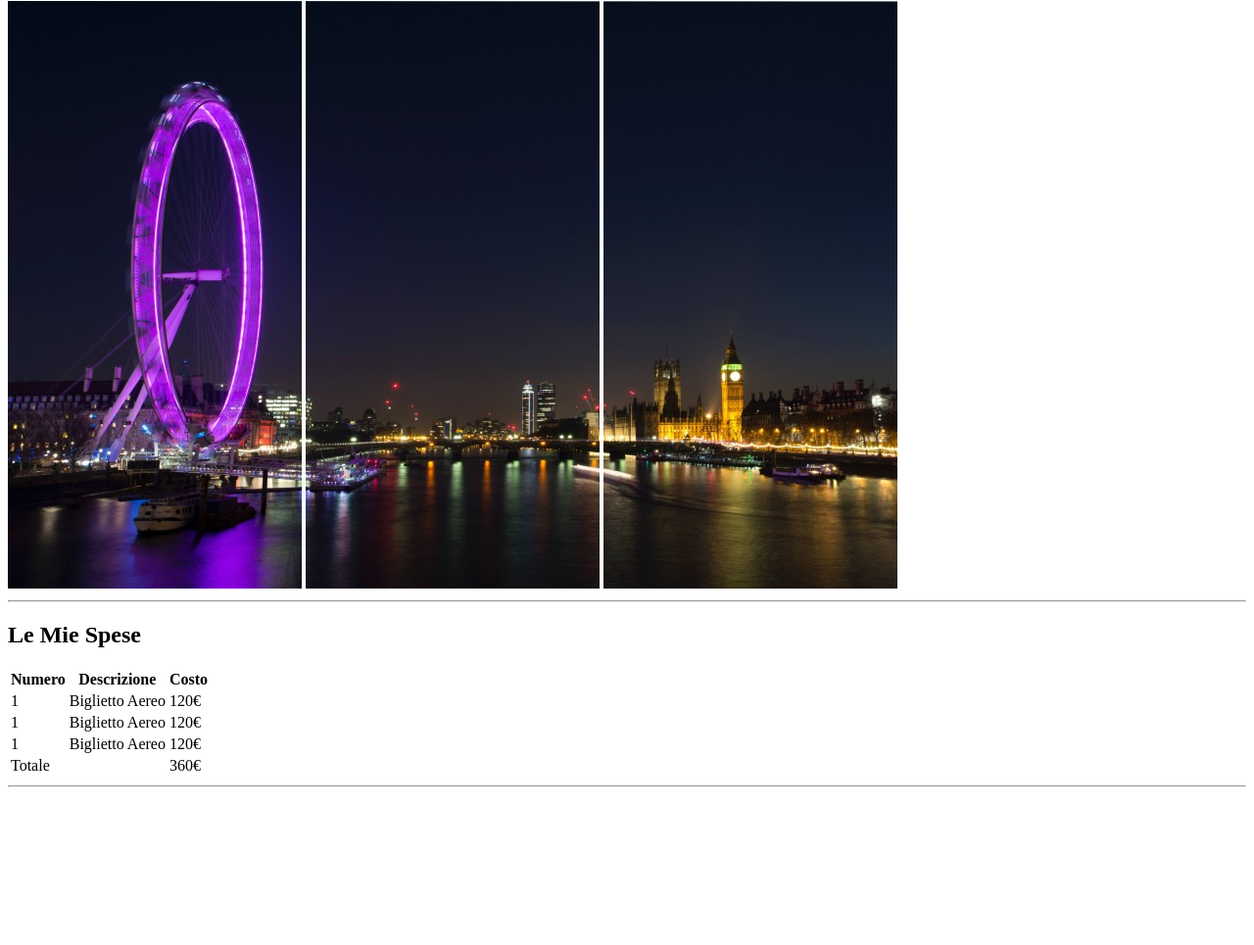
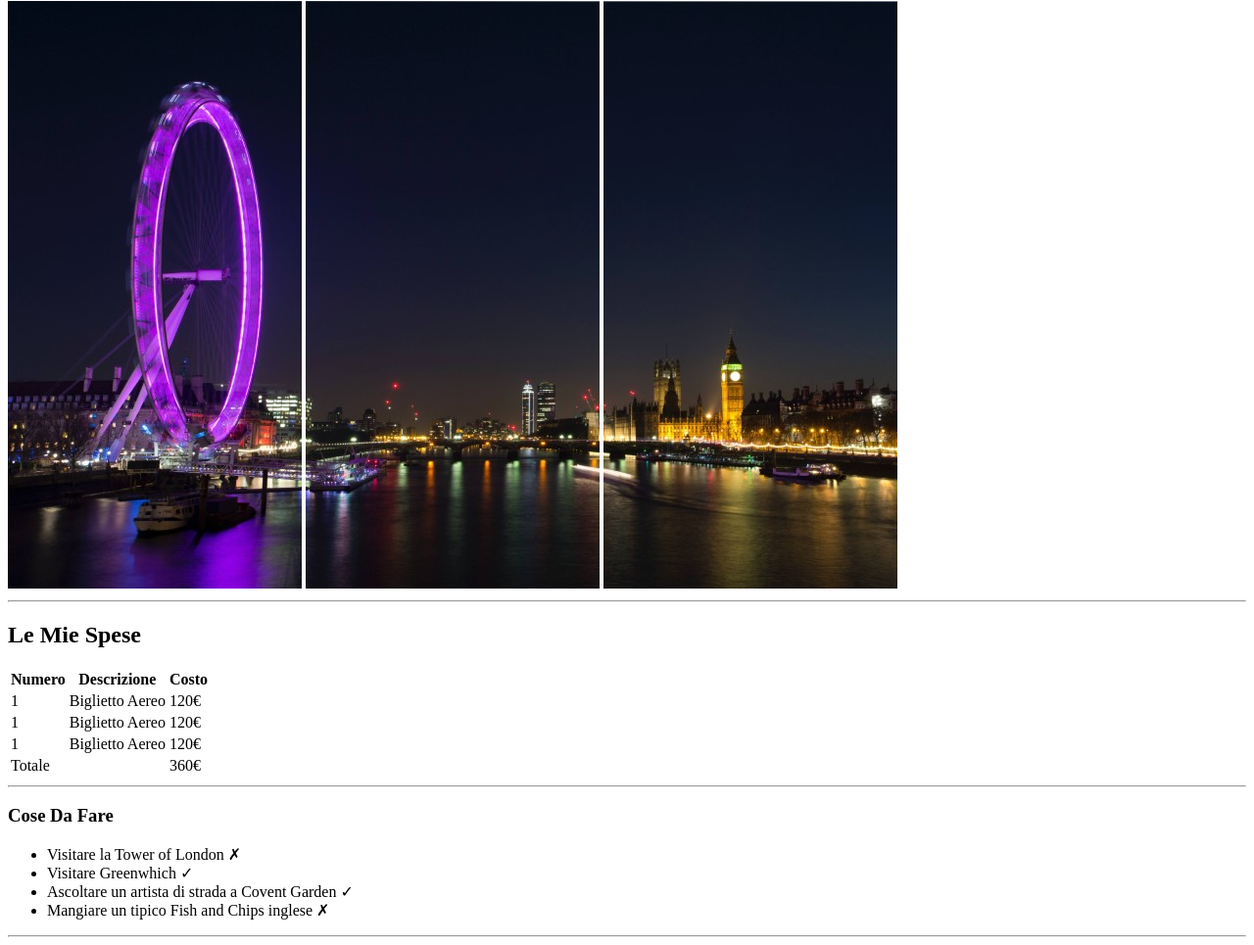
Before and after one commit to simone-scotto/html-london-trip, a plain HTML site: page index.html in a window 1280 px wide. Shown: the part 79-1044 px from the top of the page at 98% size. Before the commit the page ends 891 px from the top, so only its background shows below. Drawn offline with Linux system fonts and the light colour scheme.

Commit message:
to  do section with list

```diff
--- a/index.html
+++ b/index.html
@@ -63,6 +63,20 @@
 
         <hr>
 
+        <!--cose da fare-->
+        <section>
+            <h3>Cose Da Fare</h3>
+            <ul>
+                <li>Visitare la Tower of London &#10007;</li>
+                <li>Visitare Greenwhich &#10003;</li>
+                <li>Ascoltare un artista di strada a Covent Garden &#10003;</li>
+                <li>Mangiare un tipico Fish and Chips inglese &#10007;</li>
+            </ul>
+        </section>
+
+        <hr>
+
+
     </main>
 
 </body>
```
